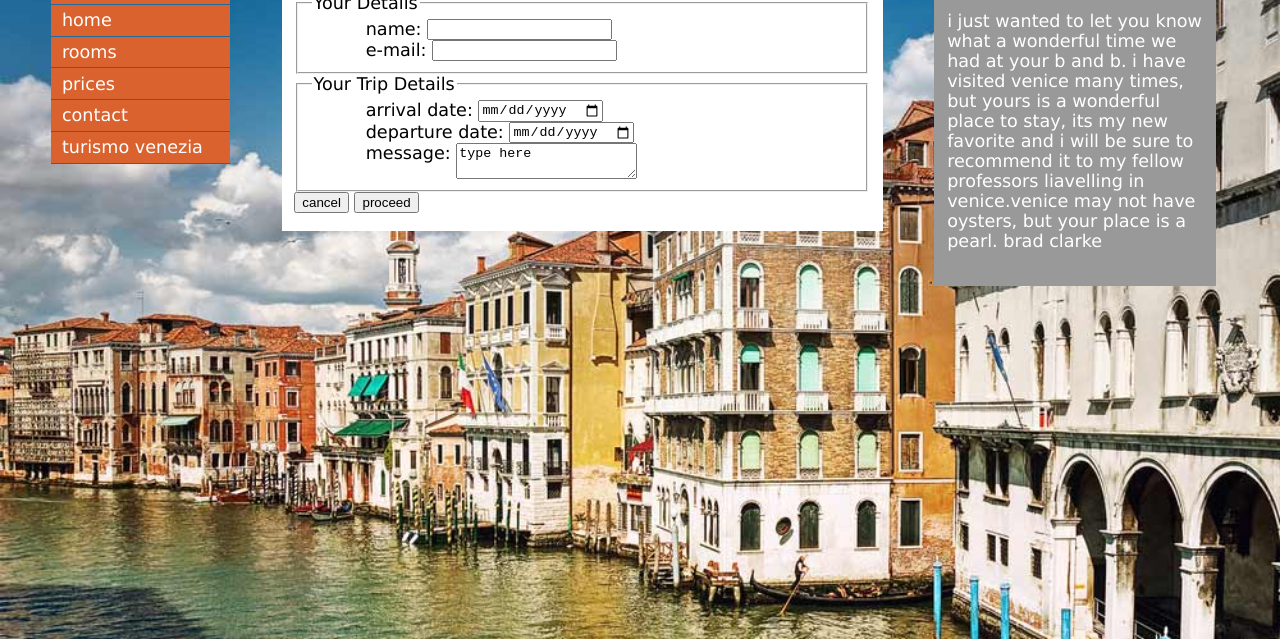
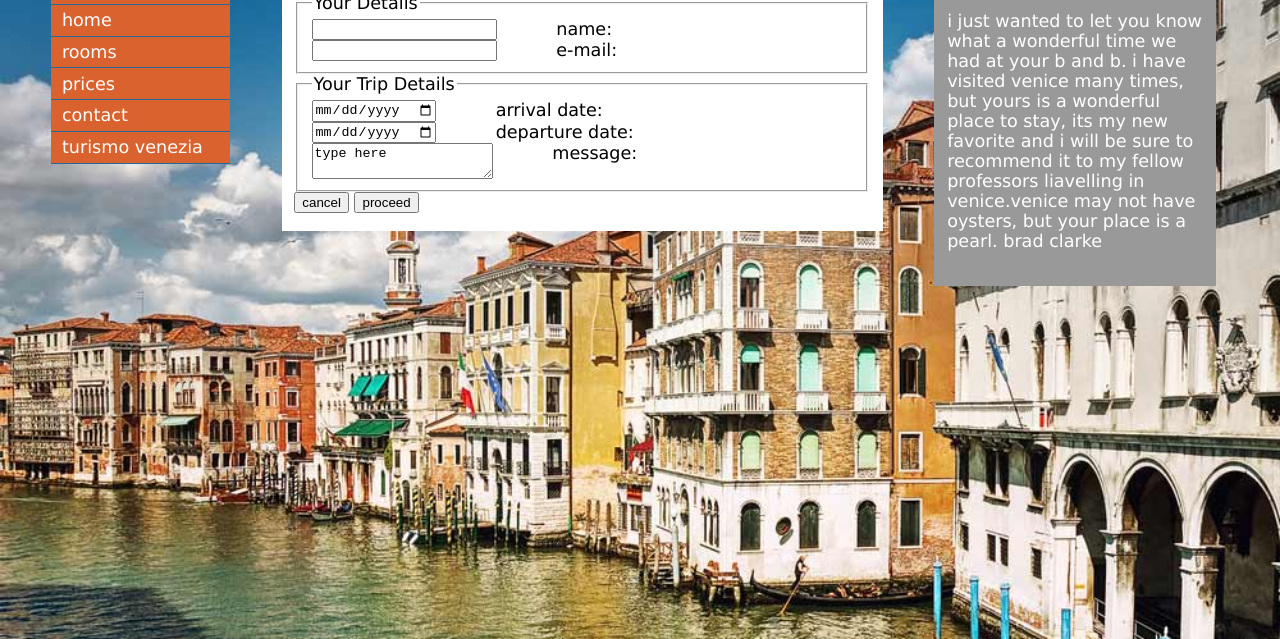
Before and after one commit to MorbetMacErp/MorbetMacErp.github.io, a plain HTML site: page assignment1/contact.html in a window 1280 px wide. Shown: the part 161-800 px from the top of the page. Drawn offline with Linux system fonts and the light colour scheme.

Commit message:
mostly css tweaks while testing

```diff
--- a/assignment1/contact.html
+++ b/assignment1/contact.html
@@ -28,13 +28,13 @@
         <legend>Your Details</legend>
         <ul>
           <li>
+            <input type="text" id="fullname">
             <label for="fullname">name:</label>
-            <input type="text" id="fullname">
           </li>
 
           <li>
+            <input type="email" id="email" required aria-required="true">
             <label for="email">e-mail:</label>
-            <input type="email" id="email" required aria-required="true">
           </li>
         </ul>
       </fieldset>
@@ -43,18 +43,18 @@
         <legend>Your Trip Details</legend>
         <ul>
           <li>
-            <label for="arrivaldate">arrival date:</td>
             <input type="date" id="arrivaldate">
+            <label for="arrivaldate">arrival date:</label>
           </li>
 
           <li>
+            <input type="date" id="departuredate">
             <label for="departuredate">departure date:</label>
-            <input type="date" id="departuredate">
           </li>
 
           <li>
-            <label>message:</label>
-            <textarea>type here</textarea>
+            <textarea id="message">type here</textarea>
+            <label for="message">message:</label>
           </li>
         </ul>
       </fieldset>
```
